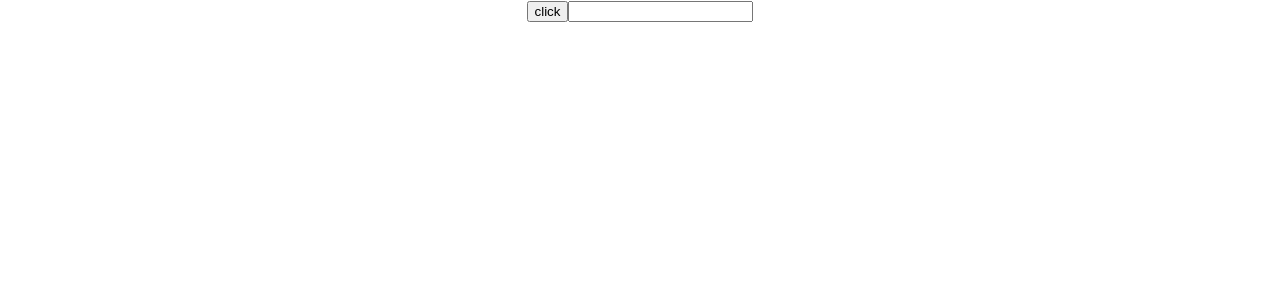
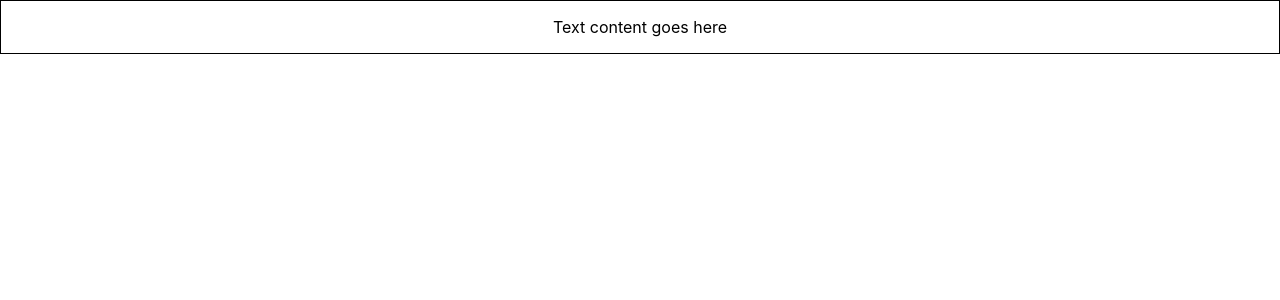
Before and after one commit to TrigoYodila/learn-react-typescript, a React (Create React App) app: page / in a window 1280 px wide. Shown: the top 300 px of the page. Built offline with nearby package versions, Linux system fonts and the light colour scheme.

Commit message:
types props du style

```diff
--- a/src/App.tsx
+++ b/src/App.tsx
@@ -1,5 +1,6 @@
 import './App.css';
 import { Button } from './components/Button';
+import { Container } from './components/Container';
 import { Greet } from './components/Greet';
 import { Heading } from './components/Heading';
 import { Input } from './components/Input';
@@ -45,12 +46,12 @@
       </Oscar>
       <Greet name="Trigo" isLoggedIn={true} /> */}
 
-      <Button handleClick={(event, id) => {
+      {/* <Button handleClick={(event, id) => {
         console.log("Bonjour",event, id)
       }}/>
+      <Input value='' handleChange={(event) => console.log(event)}/> */}
 
-      <Input value='' handleChange={(event) => console.log(event)}/>
-
+      <Container styles={{ border: "1px solid black", padding: "1rem" }} />
     </div>
   );
 }
--- /dev/null
+++ b/src/components/Container.tsx
@@ -0,0 +1,12 @@
+type ContainerProps = {
+    styles:React.CSSProperties
+}
+
+
+export const Container = (props:ContainerProps) => {
+    return (
+        <div style={props.styles}>
+            Text content goes here
+        </div>
+    )
+}
```
